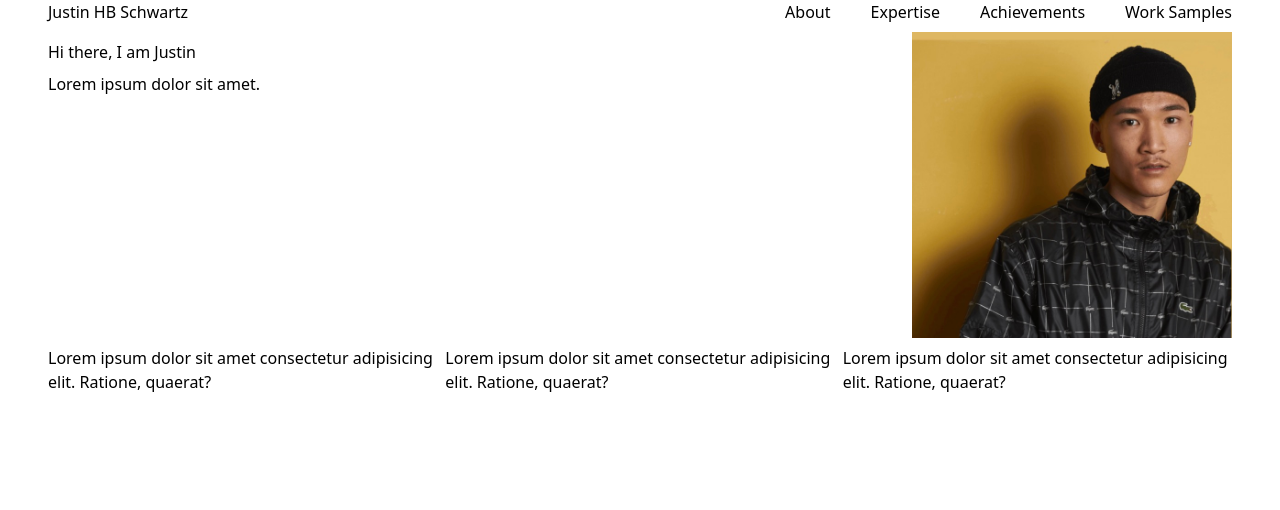
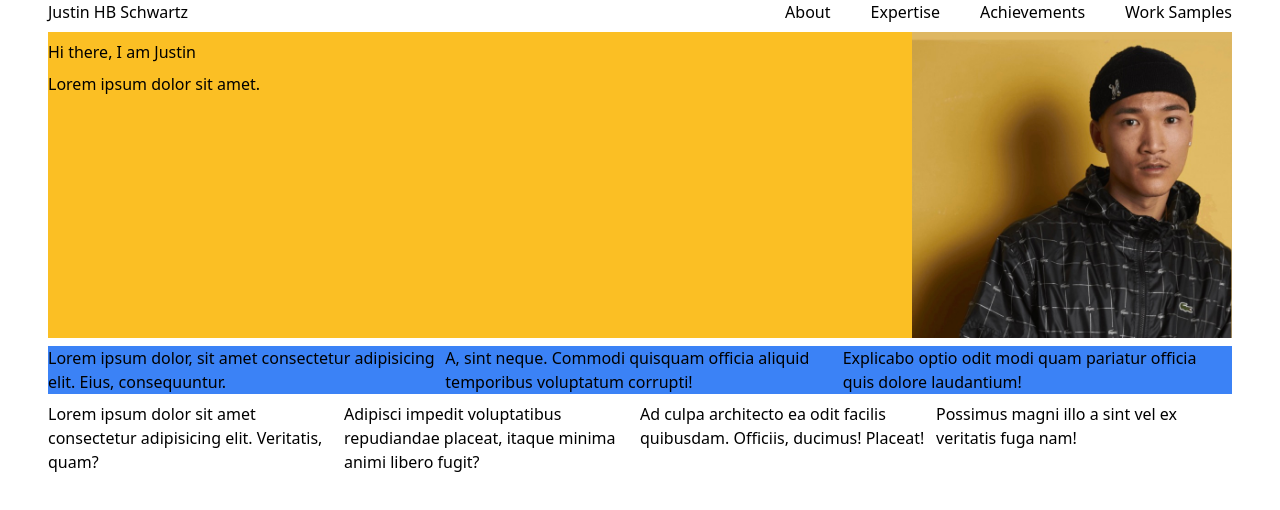
Before and after one commit to SmailBestybay/jhbs, a React (Vite) app: page / in a window 1280 px wide. Shown: the top 510 px of the page. Built offline with nearby package versions, Linux system fonts and the light colour scheme.

Commit message:
add achievments section and temp bg colors

```diff
--- a/src/App.jsx
+++ b/src/App.jsx
@@ -1,12 +1,14 @@
 import Header from "./components/Header";
 import About from "./components/About";
 import Expertise from "./components/Expertise";
+import Achievements from "./components/Achievments";
 function App() {
   return (
     <div className="mx-4 flex max-w-[1200px] flex-col gap-2 sm:mx-auto sm:px-2">
       <Header />
       <About />
       <Expertise />
+      <Achievements />
     </div>
   );
 }
--- a/src/components/About.jsx
+++ b/src/components/About.jsx
@@ -1,7 +1,7 @@
 import sampleImg from "../assets/sample.jpg";
 export default function About() {
   return (
-    <section className="grid sm:grid-cols-2">
+    <section className="grid sm:grid-cols-2 bg-amber-400">
       <div className="my-2 flex flex-col gap-2">
         <h1>Hi there, I am Justin</h1>
         <p>Lorem ipsum dolor sit amet.</p>
--- /dev/null
+++ b/src/components/Achievments.jsx
@@ -0,0 +1,19 @@
+export default function Achievements() {
+  return (
+    <section className="grid sm:grid-cols-4">
+      <div>
+        Lorem ipsum dolor sit amet consectetur adipisicing elit. Veritatis,
+        quam?
+      </div>
+      <div>
+        Adipisci impedit voluptatibus repudiandae placeat, itaque minima animi
+        libero fugit?
+      </div>
+      <div>
+        Ad culpa architecto ea odit facilis quibusdam. Officiis, ducimus!
+        Placeat!
+      </div>
+      <div>Possimus magni illo a sint vel ex veritatis fuga nam!</div>
+    </section>
+  );
+}
--- a/src/components/Expertise.jsx
+++ b/src/components/Expertise.jsx
@@ -1,18 +1,17 @@
 export default function Expertise() {
   return (
-    <section className="grid gap-2 sm:grid-cols-3">
-      <div>
-        Lorem ipsum dolor sit amet consectetur adipisicing elit. Ratione,
-        quaerat?
-      </div>
-      <div>
-        Lorem ipsum dolor sit amet consectetur adipisicing elit. Ratione,
-        quaerat?
-      </div>
-      <div>
-        Lorem ipsum dolor sit amet consectetur adipisicing elit. Ratione,
-        quaerat?
-      </div>
+    <section className="grid gap-2 bg-blue-500 sm:grid-cols-3">
+      <p>
+        Lorem ipsum dolor, sit amet consectetur adipisicing elit. Eius,
+        consequuntur.
+      </p>
+      <p>
+        A, sint neque. Commodi quisquam officia aliquid temporibus voluptatum
+        corrupti!
+      </p>
+      <p>
+        Explicabo optio odit modi quam pariatur officia quis dolore laudantium!
+      </p>
     </section>
   );
 }
```
